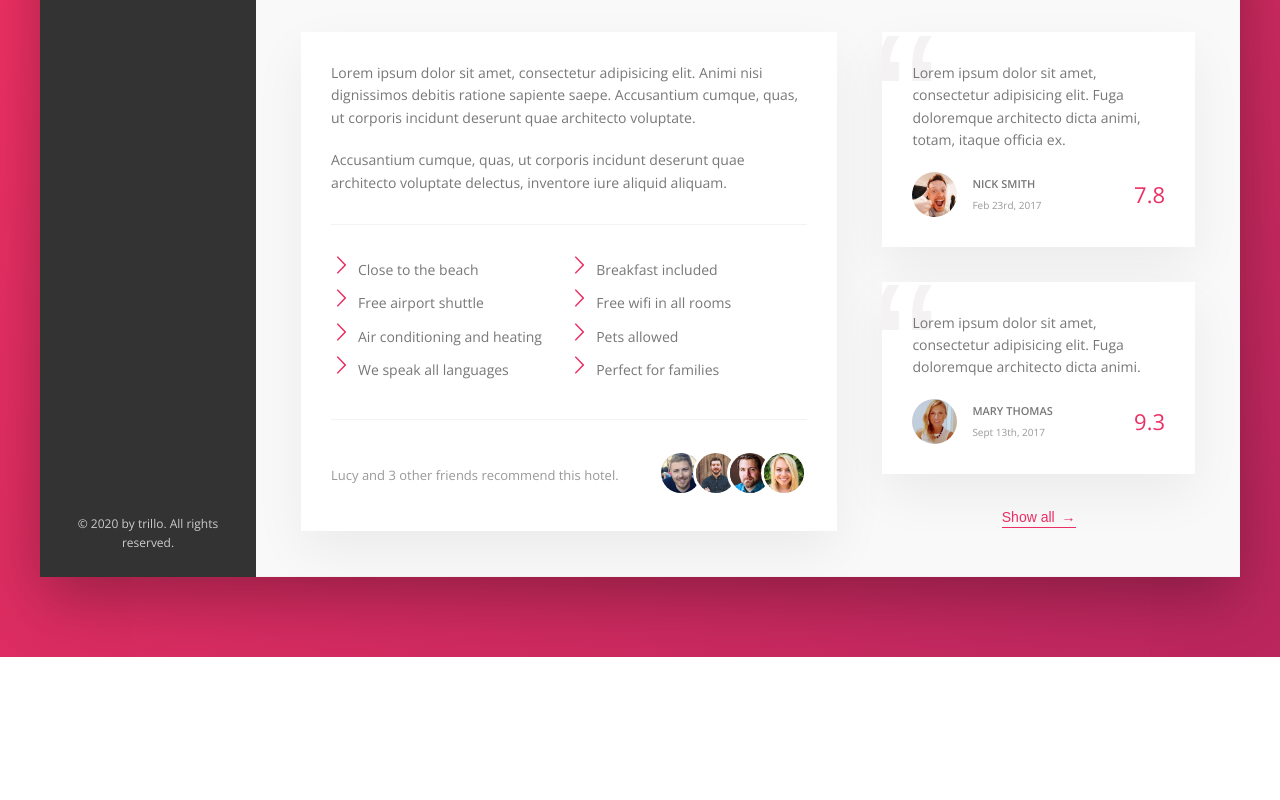
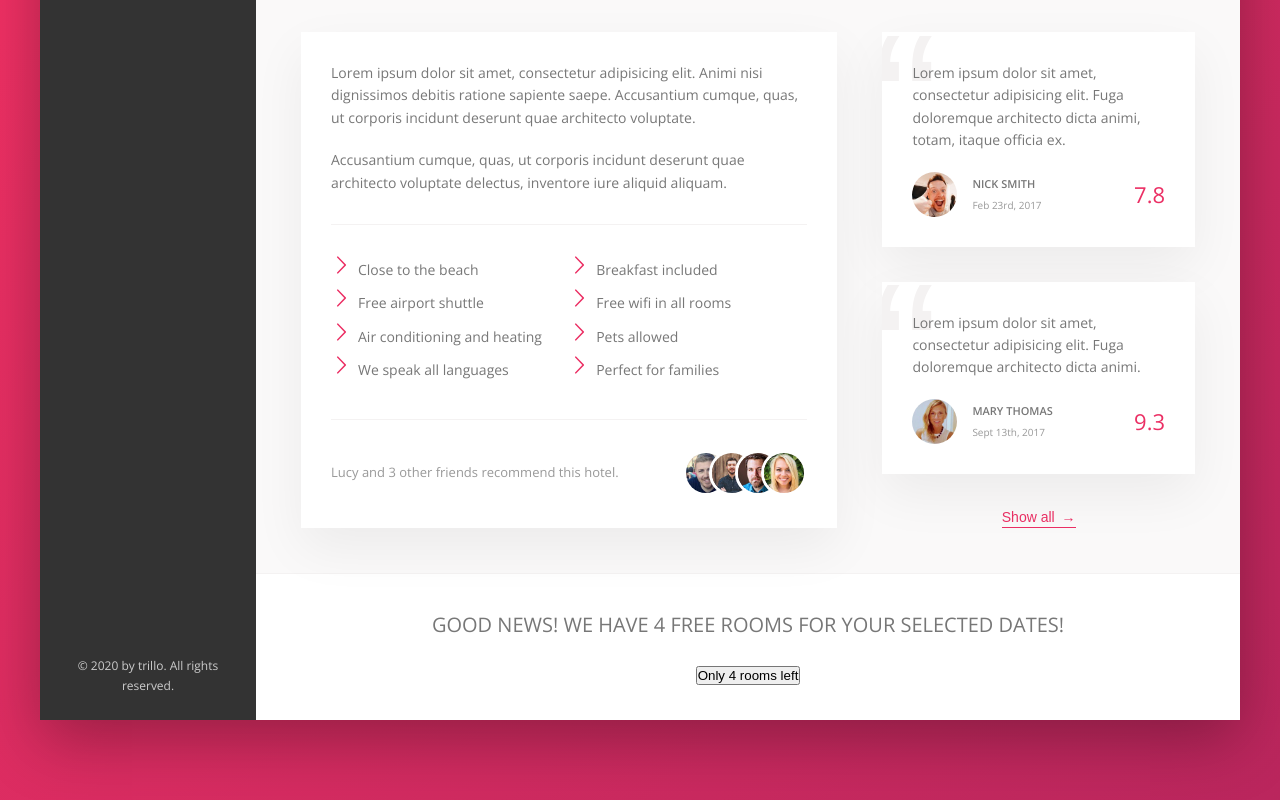
Before and after one commit to WiliTheSParrow/UdemyCourse_Trillo, a website: page index.html in a window 1280 px wide. Shown: the part 615-1415 px from the top of the page. Before the commit the page ends 1272 px from the top, so only its background shows below. Drawn offline with nearby package versions, Linux system fonts and the light colour scheme.

Commit message:
last section start

```diff
--- a/index.html
+++ b/index.html
@@ -57,9 +57,7 @@
         <div class="content">
 
             <nav class="sidebar">
-
                 <ul class="side-nav">
-
                     <li class="side-nav__item side-nav__item--active">
                         <a href="#" class="side-nav__link">
                             <svg class="side-nav__icon">
@@ -67,7 +65,6 @@
                             </svg>
                             <span>Hotel</span></a>
                     </li>
-
                     <li class="side-nav__item">
                         <a href="#" class="side-nav__link">
                             <svg class="side-nav__icon">
@@ -75,7 +72,6 @@
                             </svg>
                             <span>Flight</span></a>
                     </li>
-
                     <li class="side-nav__item">
                         <a href="#" class="side-nav__link">
                             <svg class="side-nav__icon">
@@ -83,15 +79,14 @@
                             </svg>
                             <span>Car rental</span></a>
                     </li>
-
                     <li class="side-nav__item">
                         <a href="#" class="side-nav__link">
                             <svg class="side-nav__icon">
                                 <use xlink:href="img/sprite.svg#icon-map"></use>
                             </svg>
-                            <span>Tours</span></a>
+                            <span>Tours</span>
+                        </a>
                     </li>
-
                 </ul>
 
                 <div class="legal">
@@ -102,8 +97,6 @@
                 </div>
 
             </nav>
-
-
 
 
             <main class="hotel-view">
@@ -193,8 +186,8 @@
                             </div>
                         </div>
                     </div>
+
                     <div class="user-reviews">
-
                         <figure class="review">
                             <blockquote class="review__text">
                                 Lorem ipsum dolor sit amet, consectetur adipisicing elit. Fuga doloremque architecto
@@ -209,7 +202,6 @@
                                 <div class="review__rating">7.8</div>
                             </figcaption>
                         </figure>
-
                         <figure class="review">
                             <blockquote class="review__text">
                                 Lorem ipsum dolor sit amet, consectetur adipisicing elit. Fuga doloremque architecto
@@ -224,9 +216,21 @@
                                 <div class="review__rating">9.3</div>
                             </figcaption>
                         </figure>
+
                         <button class="btn-inline">Show all <span>&rarr;</span></button>
                     </div>
                 </div>
+
+                <div class="cta">
+                    <h2 class="cta__book-now">
+                        Good news! We have 4 free rooms for your selected dates!
+                    </h2>
+                    <button class="btn">
+                        Only 4 rooms left
+                    </button>
+                </div>
+
+
             </main>
         </div>
     </div>
--- a/sass/_component.scss
+++ b/sass/_component.scss
@@ -381,6 +381,10 @@
         margin-right: auto;
     }
 
+    &__friends {
+        display: flex;
+    }
+
     &__photo {
         box-sizing: content-box;
         height: 4rem;
@@ -389,7 +393,7 @@
         border: 3px solid #fff;
 
         &:not(:last-child) {
-            margin-right: -1.5rem;
+            margin-right: -2rem;
         }
     }
 }
@@ -457,3 +461,18 @@
     }
 
 }
+
+///////////////////////////////////////
+//CALL TO ACTION
+
+.cta{
+    padding: 3.5rem 0;
+    text-align: center;
+
+    &__book-now{
+        font-size: 2rem;
+        font-weight: 300;
+        text-transform: uppercase;
+        margin-bottom: 2.5rem;
+    }
+}
```
Also changed, not shown: css/style.css.
